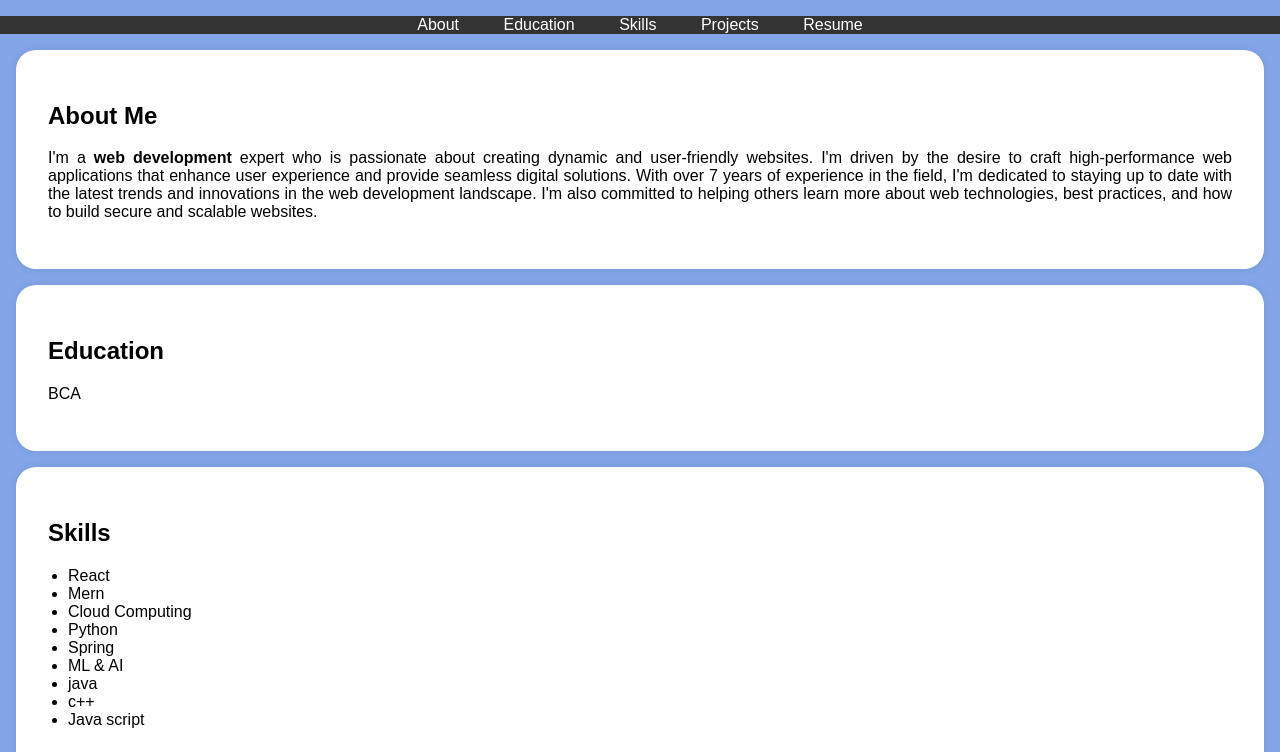
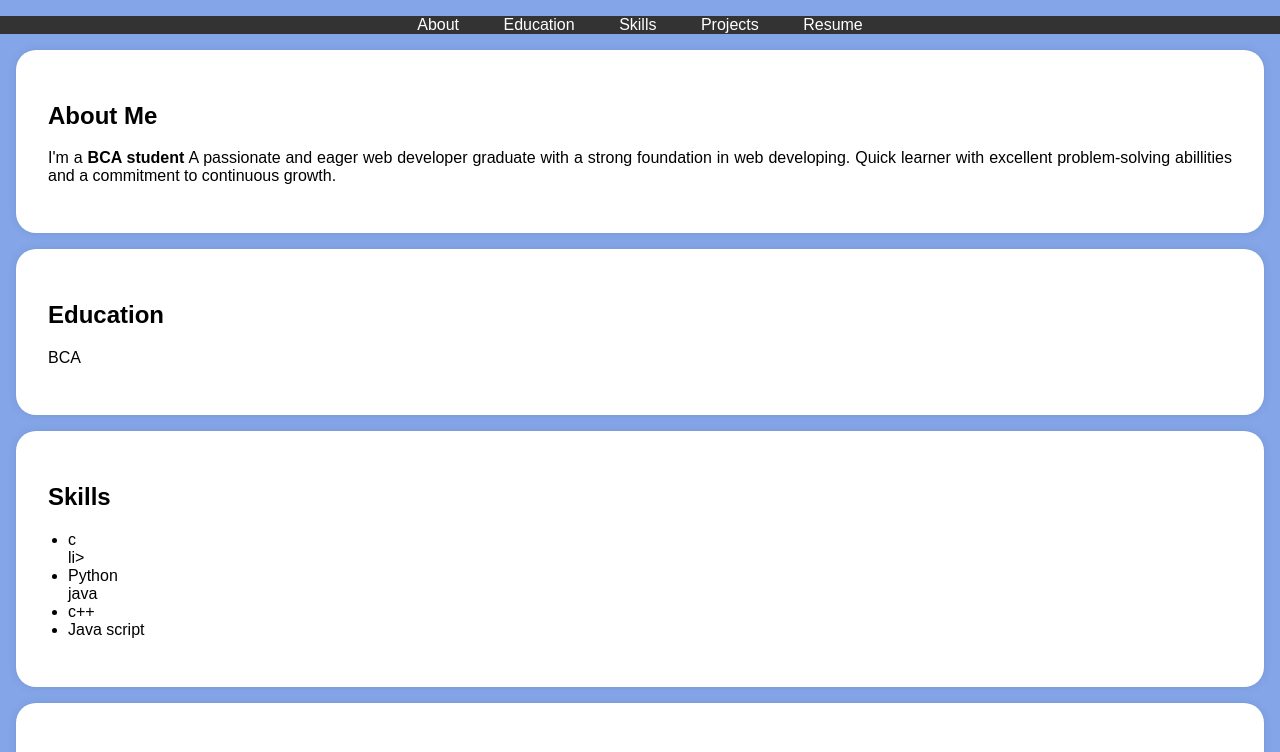
Before and after one commit to Kalai13511/my-portfolio, a plain HTML site: page index.html in a window 1280 px wide. Shown: the part 197-949 px from the top of the page. Drawn offline with Linux system fonts and the light colour scheme.

Commit message:
Update index.html

```diff
--- a/index.html
+++ b/index.html
@@ -115,12 +115,8 @@
     <section id="about">
         <div class="section-content">
             <h2>About Me</h2>
-            <p>I'm a <b>web development</b> expert who is passionate about creating dynamic and user-friendly websites.
-                I'm driven by the desire to craft high-performance web applications that enhance user experience and provide
-                 seamless digital solutions. With over 7 years of experience in the field, I'm dedicated to staying up to date
-                 with the latest trends and innovations in the
-                 web development landscape. I'm also committed to helping others learn more about web technologies,
-                 best practices, and how to build secure and scalable websites.</p>
+            <p>I'm a <b>BCA student</b> A passionate and eager web developer graduate with a strong foundation in web developing.
+                Quick learner with excellent problem-solving abillities and a commitment to continuous growth.</p>
 
         </div>
     </section>
@@ -138,12 +134,8 @@
         <div class="section-content">
             <h2>Skills</h2>
             <ul>
-                <li>React</li>
-                <li>Mern</li>
-                <li>Cloud Computing</li>
-                <li>Python</li>
-                <li>Spring</li>
-                <li>ML & AI</li>
+                <li>c</li>li>
+                <li>Python</li
                 <li>java</li>
                 <li>c++</li>
                 <li>Java script</li>
@@ -169,14 +161,14 @@
         <div class="section-content">
             <center>
             <h2>Resume</h2>
-            <a href="file.pdf" target="_blank" class="download-button">Download CV</a>
+            <a href="White Simple Student CV Resume.pdf" target="_blank" class="download-button">Download CV</a>
         </center>
         </div>
 
     </section>
 
     <footer>
-        <p>&copy; 2025 Pranesh S</p>
+        <p>&copy; 2025 Kalaiyarasi K</p>
     </footer>
 
     <script>
```
